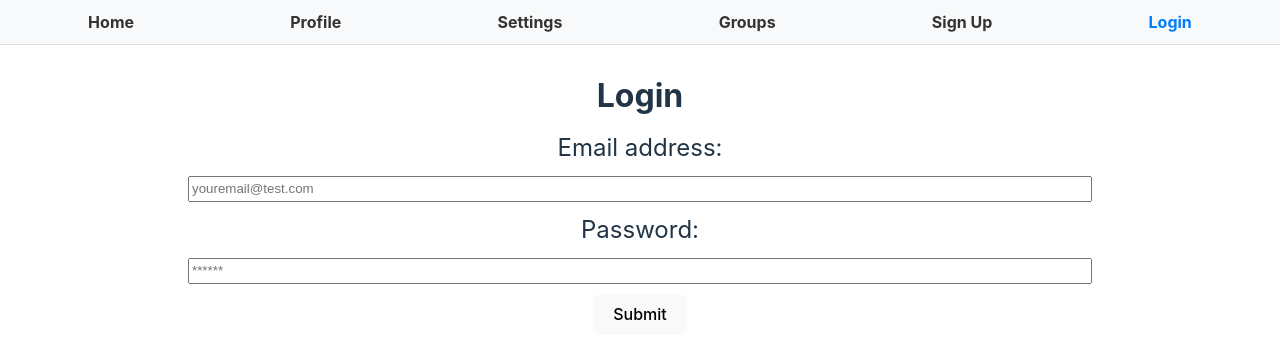
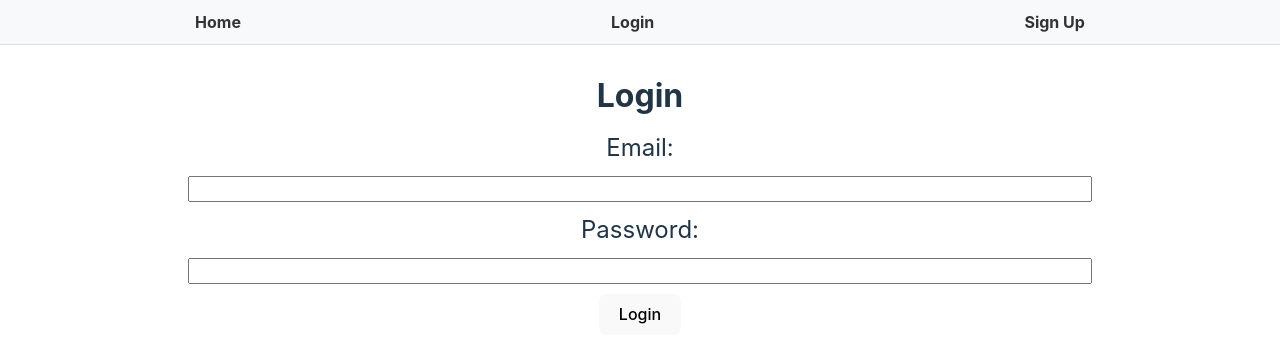
Before and after one commit to dwalley606/3nigma, a React (Vite) app in the folder client/: page /login in a window 1280 px wide. Shown: the top 362 px of the page. Built offline with nearby package versions, Linux system fonts and the light colour scheme.

Commit message:
Added simple styling to signup/login, AuthLinks component as part of navbar

```diff
--- /dev/null
+++ b/client/src/components/AuthLinks/index.jsx
@@ -0,0 +1,31 @@
+import React from "react";
+import { Link } from "react-router-dom";
+
+const AuthLinks = ({ user, onLogout }) => {
+  return (
+    <ul>
+      <li>
+        <Link to="/">Home</Link>
+      </li>
+      {user ? (
+        <>
+          <li>Logged in as: {user.username}</li>
+          <li>
+            <button onClick={onLogout}>Logout</button>
+          </li>
+        </>
+      ) : (
+        <>
+          <li>
+            <Link to="/login">Login</Link>
+          </li>
+          <li>
+            <Link to="/signup">Sign Up</Link>
+          </li>
+        </>
+      )}
+    </ul>
+  );
+};
+
+export default AuthLinks;
--- a/client/src/components/NavBar/index.jsx
+++ b/client/src/components/NavBar/index.jsx
@@ -1,44 +1,32 @@
 // src/components/NavBar.jsx
-import { NavLink } from "react-router-dom";
-import "./styles.css"; // Optional: Add styles for the NavBar
+import { useState, useEffect } from "react";
+import AuthLinks from "../AuthLinks";
 
-const NavBar = () => {
+const Navbar = () => {
+  const [user, setUser] = useState(null);
+
+  useEffect(() => {
+    const storedUser = localStorage.getItem("user");
+    if (storedUser) {
+      setUser(JSON.parse(storedUser));
+    }
+  }, []);
+
+  const handleLogin = (userData) => {
+    setUser(userData);
+    localStorage.setItem("user", JSON.stringify(userData));
+  };
+
+  const handleLogout = () => {
+    setUser(null);
+    localStorage.removeItem("user");
+  };
+
   return (
     <nav className="navbar">
-      <ul>
-        <li>
-          <NavLink to="/" exact activeClassName="active">
-            Home
-          </NavLink>
-        </li>
-        <li>
-          <NavLink to="/profile" activeClassName="active">
-            Profile
-          </NavLink>
-        </li>
-        <li>
-          <NavLink to="/settings" activeClassName="active">
-            Settings
-          </NavLink>
-        </li>
-        <li>
-          <NavLink to="/groups" activeClassName="active">
-            Groups
-          </NavLink>
-        </li>
-        <li>
-          <NavLink to="/Signup" activeClassName="active">
-            Sign Up
-          </NavLink>
-        </li>
-        <li>
-          <NavLink to="/login" activeClassName="active">
-            Login
-          </NavLink>
-        </li>
-      </ul>
+      <AuthLinks user={user} onLogout={handleLogout} />
     </nav>
   );
 };
 
-export default NavBar;
+export default Navbar;
--- a/client/src/components/NavBar/styles.css
+++ /dev/null
@@ -1,29 +0,0 @@
-/* src/components/NavBar.css */
-.navbar {
-  background-color: #f8f9fa;
-  padding: 10px;
-  border-bottom: 1px solid #ddd;
-  width: 100%;
-}
-
-.navbar ul {
-  list-style-type: none;
-  display: flex;
-  justify-content: space-around;
-  padding: 0;
-  margin: 0;
-}
-
-.navbar li {
-  margin: 0 10px;
-}
-
-.navbar a {
-  text-decoration: none;
-  color: #333;
-  font-weight: bold;
-}
-
-.navbar a.active {
-  color: #007bff;
-}
--- a/client/src/graphql/mutations/loginUser.js
+++ b/client/src/graphql/mutations/loginUser.js
@@ -6,6 +6,7 @@ export const LOGIN_USER_MUTATION = gql`
       token
       user {
         _id
+        username
         email
       }
     }
--- a/client/src/index.css
+++ b/client/src/index.css
@@ -61,6 +61,36 @@ button:focus-visible {
 .outlet {
   width: 100%; /* Ensure full width for navbar and outlet */
   box-sizing: border-box; /* Include padding and border in width */
+}
+
+/* src/components/NavBar.css */
+.navbar {
+  background-color: #f8f9fa;
+  padding: 10px;
+  border-bottom: 1px solid #ddd;
+  width: 100%;
+}
+
+.navbar ul {
+  list-style-type: none;
+  display: flex;
+  justify-content: space-around;
+  padding: 0;
+  margin: 0;
+}
+
+.navbar li {
+  margin: 0 10px;
+}
+
+.navbar a {
+  text-decoration: none;
+  color: #333;
+  font-weight: bold;
+}
+
+.navbar a.active {
+  color: #007bff;
 }
 
 .signup-form {
--- a/client/src/pages/Login.jsx
+++ b/client/src/pages/Login.jsx
@@ -1,69 +1,56 @@
 // client/src/pages/Login.jsx
-import { useState } from "react";
+import React, { useState } from "react";
 import { useMutation } from "@apollo/client";
 import { LOGIN_USER_MUTATION } from "../graphql/mutations/loginUser";
-import Auth from "../utils/auth";
 
-function Login() {
-  const [formState, setFormState] = useState({ email: "", password: "" });
-  const [login, { error }] = useMutation(LOGIN_USER_MUTATION);
+const LoginPage = () => {
+  const [email, setEmail] = useState("");
+  const [password, setPassword] = useState("");
+  const [login, { data, loading, error }] = useMutation(LOGIN_USER_MUTATION);
 
   const handleFormSubmit = async (event) => {
     event.preventDefault();
     try {
-      const { data } = await login({
-        variables: { email: formState.email, password: formState.password },
+      const response = await login({
+        variables: { email, password },
       });
-      const token = data.login.token;
-      Auth.login(token);
-    } catch (e) {
-      console.error(e);
+      console.log("Login successful:", response.data.login);
+      // Handle successful login, e.g., store token, redirect user
+    } catch (err) {
+      console.error("Login error:", err);
     }
-  };
-
-  const handleChange = (event) => {
-    const { name, value } = event.target;
-    setFormState({
-      ...formState,
-      [name]: value,
-    });
   };
 
   return (
     <div>
       <h2 className="login-title">Login</h2>
       <form onSubmit={handleFormSubmit} className="login-form">
-        <label htmlFor="email">Email address:</label>
+        <label htmlFor="email">Email:</label>
         <input
-          placeholder="youremail@test.com"
-          name="email"
           type="email"
           id="email"
-          onChange={handleChange}
-          value={formState.email}
+          value={email}
+          onChange={(e) => setEmail(e.target.value)}
+          required
         />
 
         <label htmlFor="password">Password:</label>
         <input
-          placeholder="******"
-          name="password"
           type="password"
           id="password"
-          onChange={handleChange}
-          value={formState.password}
+          value={password}
+          onChange={(e) => setPassword(e.target.value)}
+          required
         />
 
-        {error && (
-          <div>
-            <p className="error-text">The provided credentials are incorrect</p>
-          </div>
-        )}
-        <div>
-          <button type="submit">Submit</button>
-        </div>
+        <button type="submit" disabled={loading}>
+          {loading ? "Logging in..." : "Login"}
+        </button>
+
+        {error && <p>Error logging in: {error.message}</p>}
       </form>
     </div>
   );
-}
+};
 
-export default Login;
+export default LoginPage;
```
Lines whose indentation alone changed are shown as unchanged.
